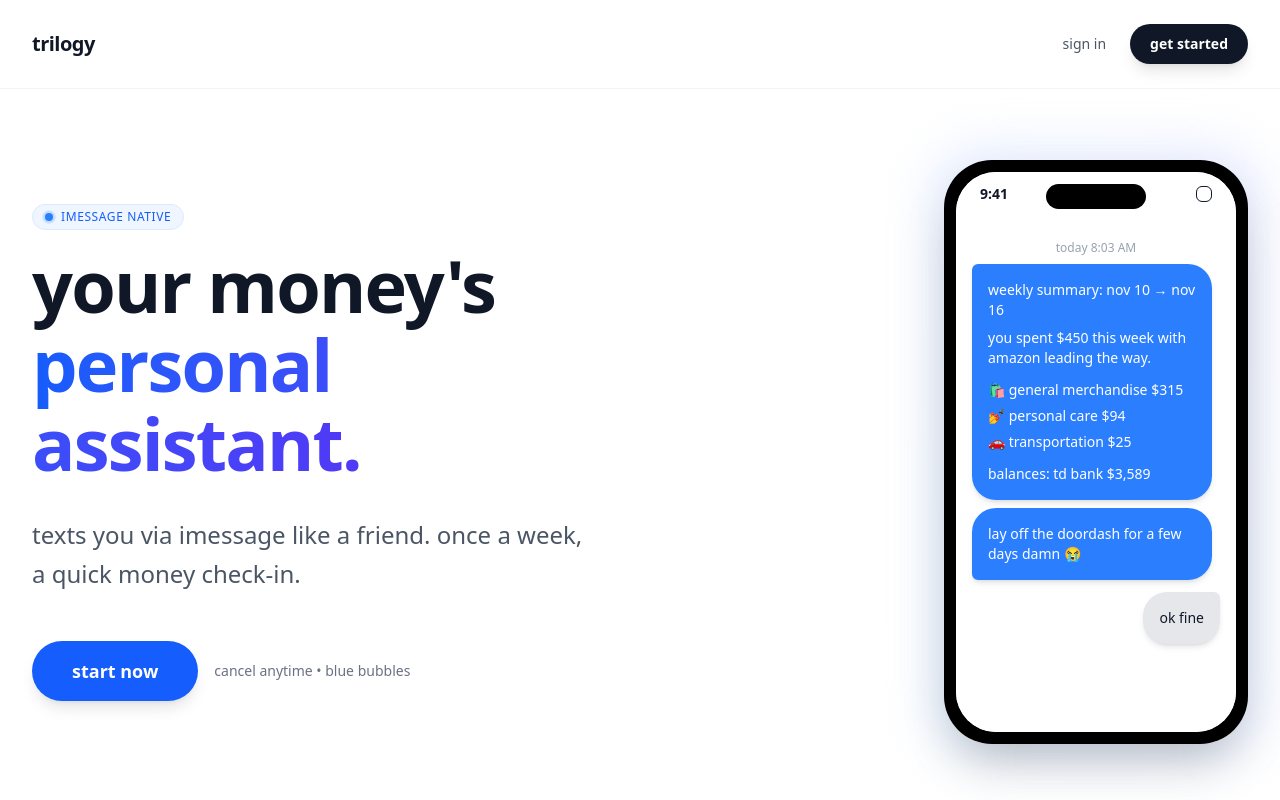
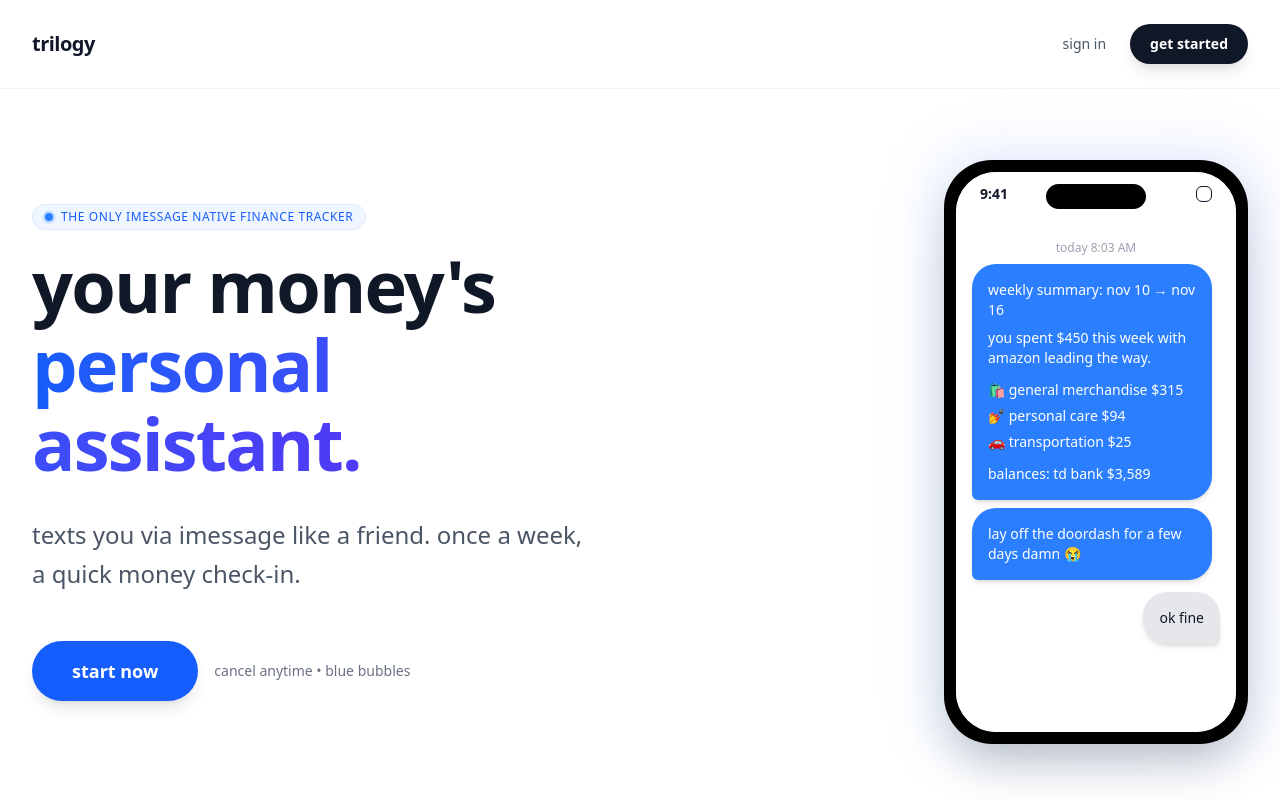
Before and after one commit to manav-s/trilogymoney, a Next.js app: page / in a window 1280 px wide. Shown: the top 800 px of the page. Built offline with nearby package versions, Linux system fonts and the light colour scheme.

Commit message:
fix: update bubble styles and add tagline

```diff
--- a/app/page.tsx
+++ b/app/page.tsx
@@ -38,7 +38,7 @@ export default function Home() {
                   <span className="animate-ping absolute inline-flex h-full w-full rounded-full bg-blue-400 opacity-75"></span>
                   <span className="relative inline-flex rounded-full h-2 w-2 bg-blue-500"></span>
                 </span>
-                iMessage Native
+                the only imessage native finance tracker
               </div>
 
               <h1 className="text-5xl sm:text-6xl lg:text-7xl font-bold tracking-tight text-gray-900 leading-[1.1]">
@@ -86,7 +86,7 @@ export default function Home() {
                         today 8:03 AM
                       </p>
                       {/* Trilogy's message (blue bubble, left-aligned) */}
-                      <div className="bg-blue-500 rounded-3xl rounded-tl-sm p-4 shadow-md max-w-[240px] animate-fade-in-up delay-100">
+                      <div className="bg-blue-500 rounded-3xl rounded-bl-sm p-4 shadow-md max-w-[240px] animate-fade-in-up delay-100">
                         <p className="text-white text-sm mb-2">
                           weekly summary: nov 10 → nov 16
                         </p>
@@ -112,7 +112,7 @@ export default function Home() {
 
                       {/* User's response (gray bubble, right-aligned) */}
                       <div className="flex justify-end mt-3 animate-fade-in-up delay-300">
-                        <div className="bg-gray-200 rounded-3xl rounded-tr-sm p-4 shadow-md max-w-[200px]">
+                        <div className="bg-gray-200 rounded-3xl rounded-br-sm p-4 shadow-md max-w-[200px]">
                           <p className="text-gray-900 text-sm">
                             ok fine
                           </p>
```
